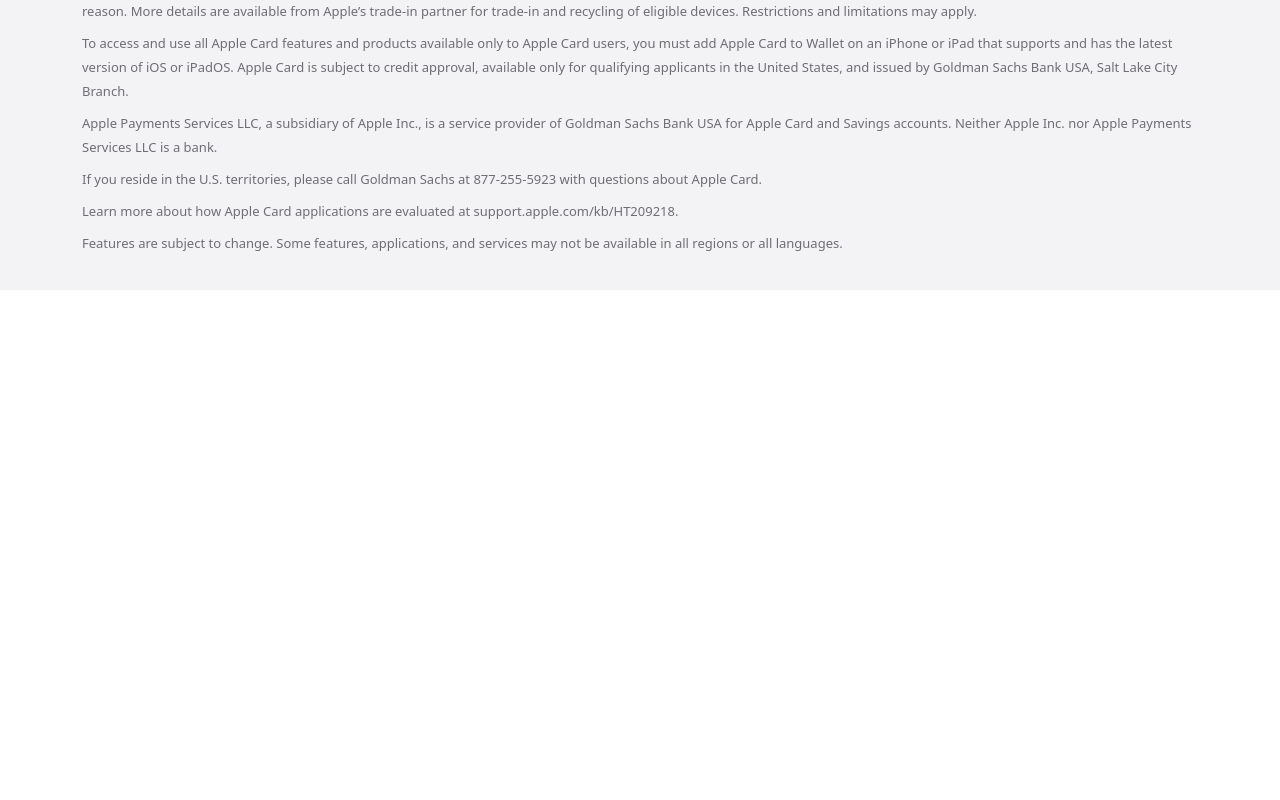
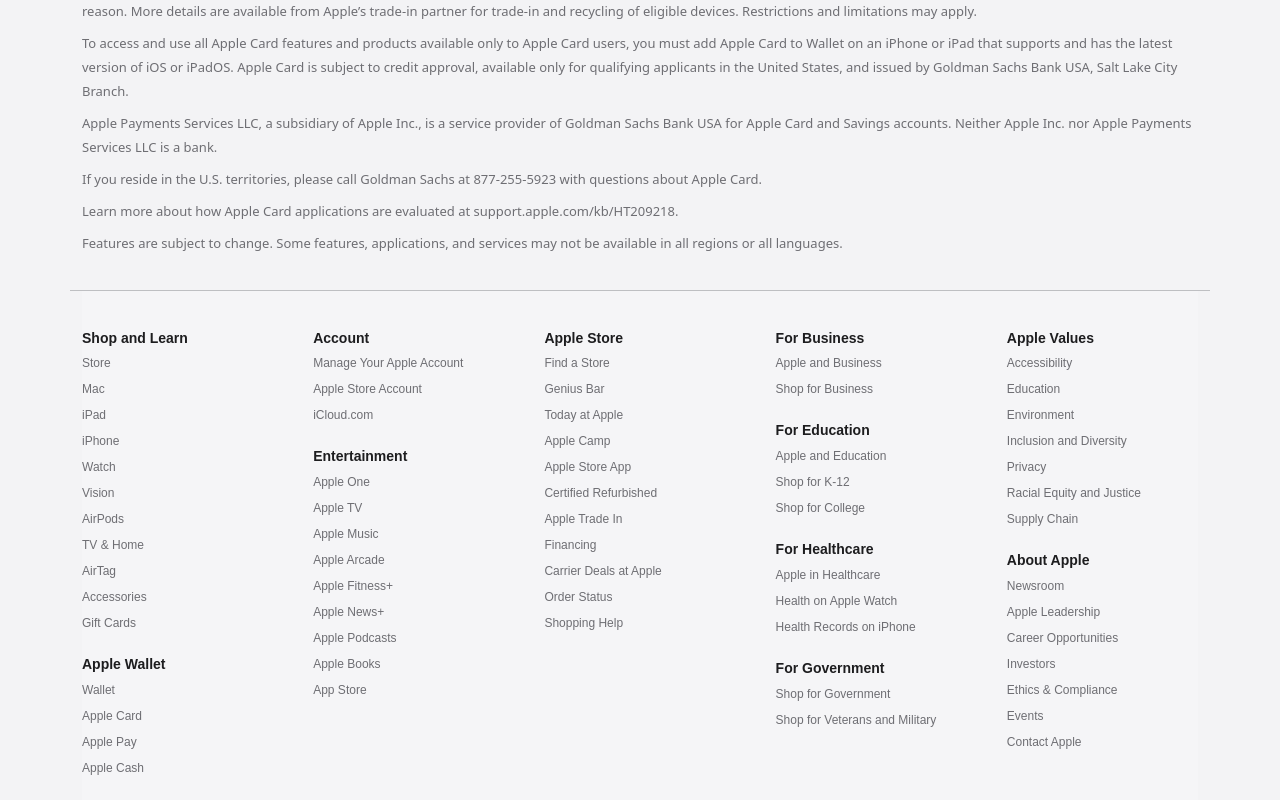
Before and after one commit to javadkrm/apple.com, a React (Create React App) app: page / in a window 1280 px wide. Shown: the part 4431-5231 px from the top of the page. Before the commit the page ends 4721 px from the top, so only its background shows below. Built offline with nearby package versions, Linux system fonts and the light colour scheme; a web font is replaced by a local one.

Commit message:
footer added

```diff
--- a/src/App.js
+++ b/src/App.js
@@ -8,6 +8,7 @@
 import productsContext from './Contexts/productsContext';
 import unitsDatas from './Datas';
 import { anotherUnitsDatas, moviesDatas, scrollSliderDatas } from './Datas';
+import Footer from './Components/Footer/Footer';
 
 function App() {
   let router = useRoutes(routes)
@@ -34,6 +35,7 @@
       <div className="App">
         <Navbar />
         {router}
+        <Footer />
       </div>
     </productsContext.Provider>
   );
--- /dev/null
+++ b/src/Components/Footer/Footer.css
@@ -0,0 +1,61 @@
+.footerContainer {
+    background-color: var(--main-white);
+}
+
+.apple-footer {
+  background: #f5f5f7;
+  padding: 15px 0;
+  font-family: sans-serif;
+  text-align: start;
+}
+
+.footer-hr {
+    width: 89%;
+}
+
+.footer-container {
+  max-width: 1300px;
+  margin: auto;
+  display: grid;
+  grid-template-columns: repeat(5, 1fr);
+  gap: 40px;
+}
+
+.footer-column h4 {
+  font-size: 14px;
+  margin-bottom: 12px;
+  font-weight: 600;
+  color: #1d1d1f;
+}
+
+.footer-column a {
+  display: block;
+  text-decoration: none;
+  color: var(--footer-text);
+  font-size: 12px;
+  margin-bottom: 8px;
+}
+
+.footer-column a:hover {
+  text-decoration: underline;
+}
+
+/* --- Responsive --- */
+
+/* Tablet */
+@media (max-width: 992px) {
+  .footer-container {
+    grid-template-columns: repeat(3, 1fr);
+  }
+}
+
+/* Mobile */
+@media (max-width: 600px) {
+  .footer-container {
+    grid-template-columns: repeat(1, 1fr);
+  }
+
+  .footer-column {
+    margin-bottom: 30px;
+  }
+}
--- /dev/null
+++ b/src/Components/Footer/Footer.js
@@ -0,0 +1,111 @@
+import React from 'react'
+import './Footer.css'
+
+export default function Footer() {
+    return (
+        <div className='footerContainer'>
+            <hr className='m-0 footer-hr mx-auto' />
+            <div className='container'>
+                <footer class="apple-footer">
+                    <div class="footer-container">
+                        <div class="footer-column">
+                            <h4 className='mt-4 mb-2'>Shop and Learn</h4>
+                            <a href="#">Store</a>
+                            <a href="#">Mac</a>
+                            <a href="#">iPad</a>
+                            <a href="#">iPhone</a>
+                            <a href="#">Watch</a>
+                            <a href="#">Vision</a>
+                            <a href="#">AirPods</a>
+                            <a href="#">TV & Home</a>
+                            <a href="#">AirTag</a>
+                            <a href="#">Accessories</a>
+                            <a href="#">Gift Cards</a>
+
+                            <h4 className='mt-4 mb-2'>Apple Wallet</h4>
+                            <a href="#">Wallet</a>
+                            <a href="#">Apple Card</a>
+                            <a href="#">Apple Pay</a>
+                            <a href="#">Apple Cash</a>
+                        </div>
+
+                        <div class="footer-column">
+                            <h4 className='mt-4 mb-2'>Account</h4>
+                            <a href="#">Manage Your Apple Account</a>
+                            <a href="#">Apple Store Account</a>
+                            <a href="#">iCloud.com</a>
+
+                            <h4 className='mt-4 mb-2'>Entertainment</h4>
+                            <a href="#">Apple One</a>
+                            <a href="#">Apple TV</a>
+                            <a href="#">Apple Music</a>
+                            <a href="#">Apple Arcade</a>
+                            <a href="#">Apple Fitness+</a>
+                            <a href="#">Apple News+</a>
+                            <a href="#">Apple Podcasts</a>
+                            <a href="#">Apple Books</a>
+                            <a href="#">App Store</a>
+                        </div>
+
+                        <div class="footer-column">
+                            <h4 className='mt-4 mb-2'>Apple Store</h4>
+                            <a href="#">Find a Store</a>
+                            <a href="#">Genius Bar</a>
+                            <a href="#">Today at Apple</a>
+                            <a href="#">Apple Camp</a>
+                            <a href="#">Apple Store App</a>
+                            <a href="#">Certified Refurbished</a>
+                            <a href="#">Apple Trade In</a>
+                            <a href="#">Financing</a>
+                            <a href="#">Carrier Deals at Apple</a>
+                            <a href="#">Order Status</a>
+                            <a href="#">Shopping Help</a>
+                        </div>
+
+                        <div class="footer-column">
+                            <h4 className='mt-4 mb-2'>For Business</h4>
+                            <a href="#">Apple and Business</a>
+                            <a href="#">Shop for Business</a>
+
+                            <h4 className='mt-4 mb-2'>For Education</h4>
+                            <a href="#">Apple and Education</a>
+                            <a href="#">Shop for K-12</a>
+                            <a href="#">Shop for College</a>
+
+                            <h4 className='mt-4 mb-2'>For Healthcare</h4>
+                            <a href="#">Apple in Healthcare</a>
+                            <a href="#">Health on Apple Watch</a>
+                            <a href="#">Health Records on iPhone</a>
+
+                            <h4 className='mt-4 mb-2'>For Government</h4>
+                            <a href="#">Shop for Government</a>
+                            <a href="#">Shop for Veterans and Military</a>
+                        </div>
+
+                        <div class="footer-column">
+                            <h4 className='mt-4 mb-2'>Apple Values</h4>
+                            <a href="#">Accessibility</a>
+                            <a href="#">Education</a>
+                            <a href="#">Environment</a>
+                            <a href="#">Inclusion and Diversity</a>
+                            <a href="#">Privacy</a>
+                            <a href="#">Racial Equity and Justice</a>
+                            <a href="#">Supply Chain</a>
+
+                            <h4 className='mt-4 mb-2'>About Apple</h4>
+                            <a href="#">Newsroom</a>
+                            <a href="#">Apple Leadership</a>
+                            <a href="#">Career Opportunities</a>
+                            <a href="#">Investors</a>
+                            <a href="#">Ethics & Compliance</a>
+                            <a href="#">Events</a>
+                            <a href="#">Contact Apple</a>
+                        </div>
+
+                    </div>
+                </footer>
+
+            </div>
+        </div>
+    )
+}
```
